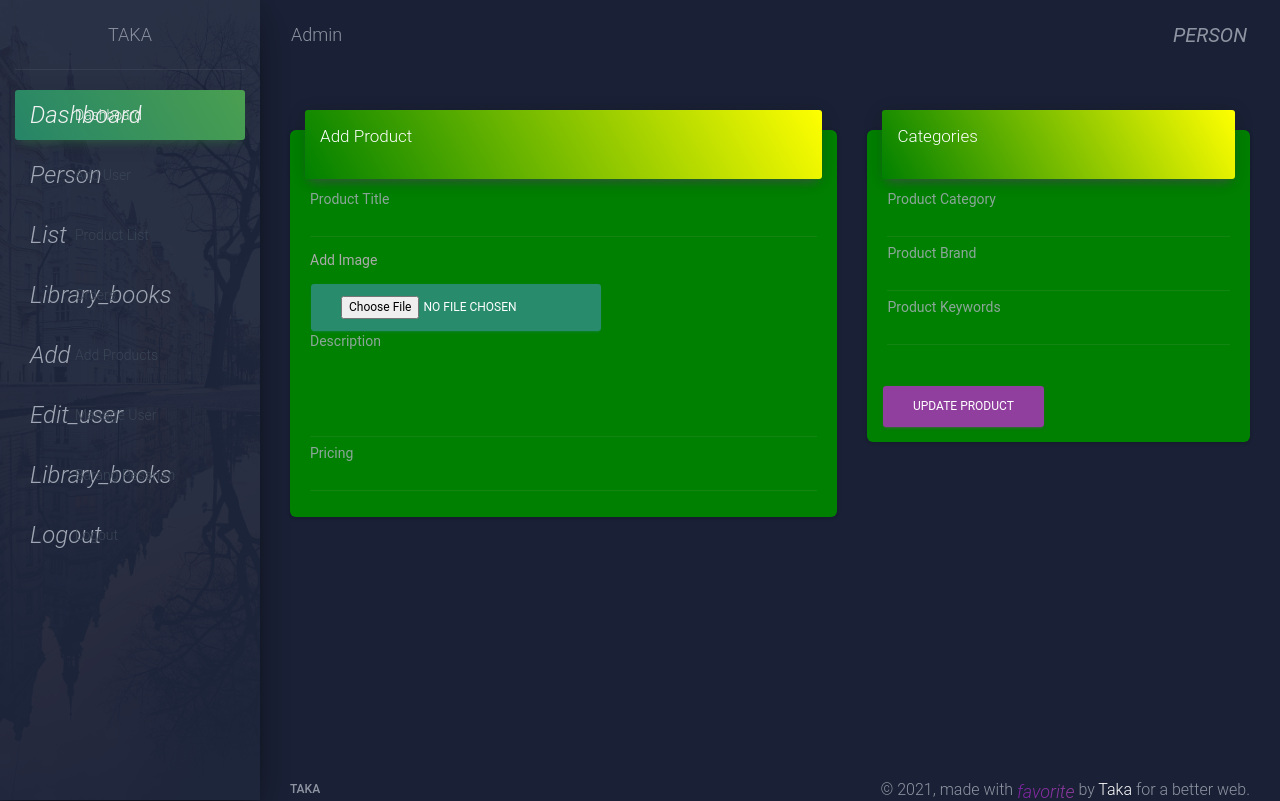
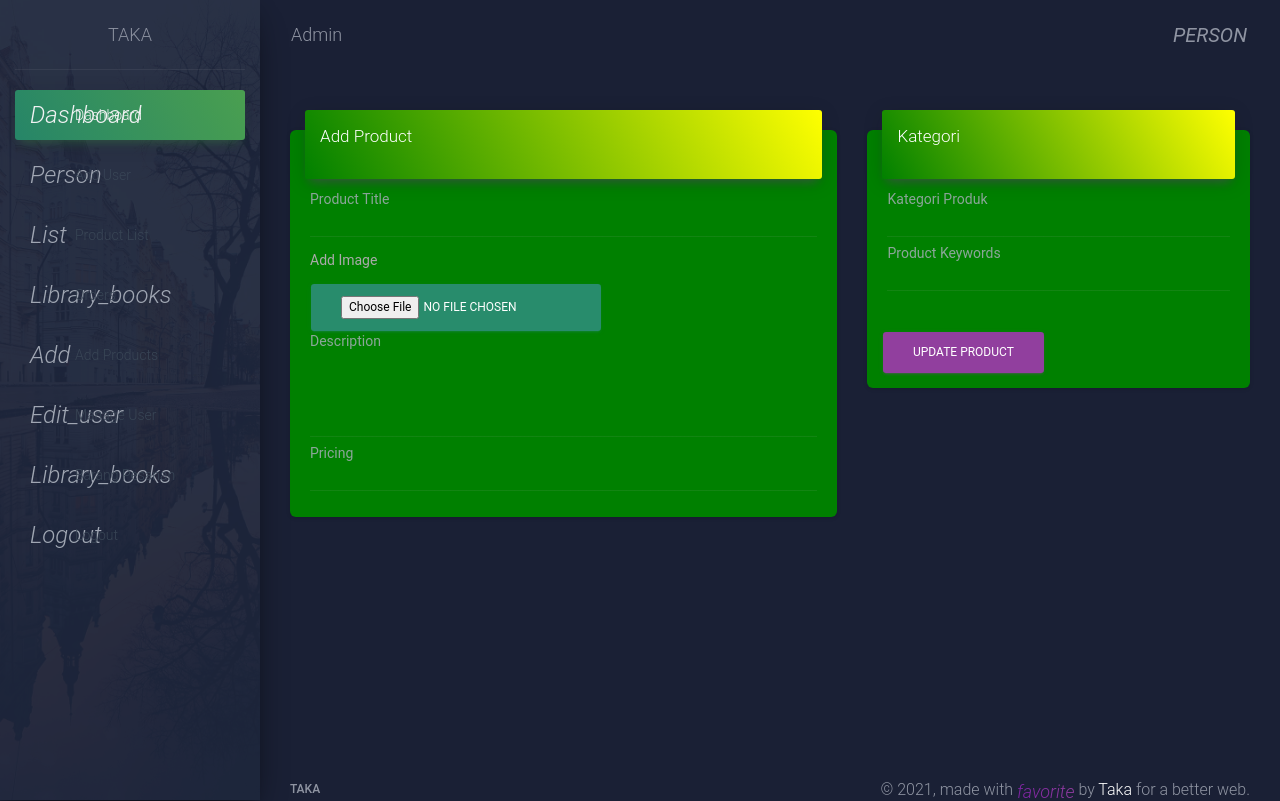
Before and after one commit to motr3d/FinalProjectWeb-Secondhand, a PHP site: page /myfiles/admin/addproduct.php in a window 1280 px wide. Shown: the top 801 px of the page. Run offline with PHP 8.4, Linux system fonts and the light colour scheme; some libraries are stand-ins or nearby versions.

Commit message:
This time to change

```diff
--- a/admin/addproduct.php
+++ b/admin/addproduct.php
@@ -88,7 +88,7 @@ include "topheader.php";
           <div class="col-md-5">
             <div class="card">
               <div class="card-header card-header-primary">
-                <h5 class="title">Categories</h5>
+                <h5 class="title">Kategori</h5>
               </div>
               <div class="card-body">
 
@@ -96,18 +96,10 @@ include "topheader.php";
 
                     <div class="col-md-12">
                       <div class="form-group">
-                        <label>Product Category</label>
+                        <label>Kategori Produk</label>
                         <input type="number" id="product_type" name="product_type" required="[1-6]" class="form-control">
                       </div>
                     </div>
-                    <div class="col-md-12">
-                      <div class="form-group">
-                        <label for="">Product Brand</label>
-                        <input type="number" id="brand" name="brand" required class="form-control">
-                      </div>
-                    </div>
-
-
                     <div class="col-md-12">
                       <div class="form-group">
                         <label>Product Keywords</label>
```
Also changed, not shown: footer.php (+5 -5 lines).
